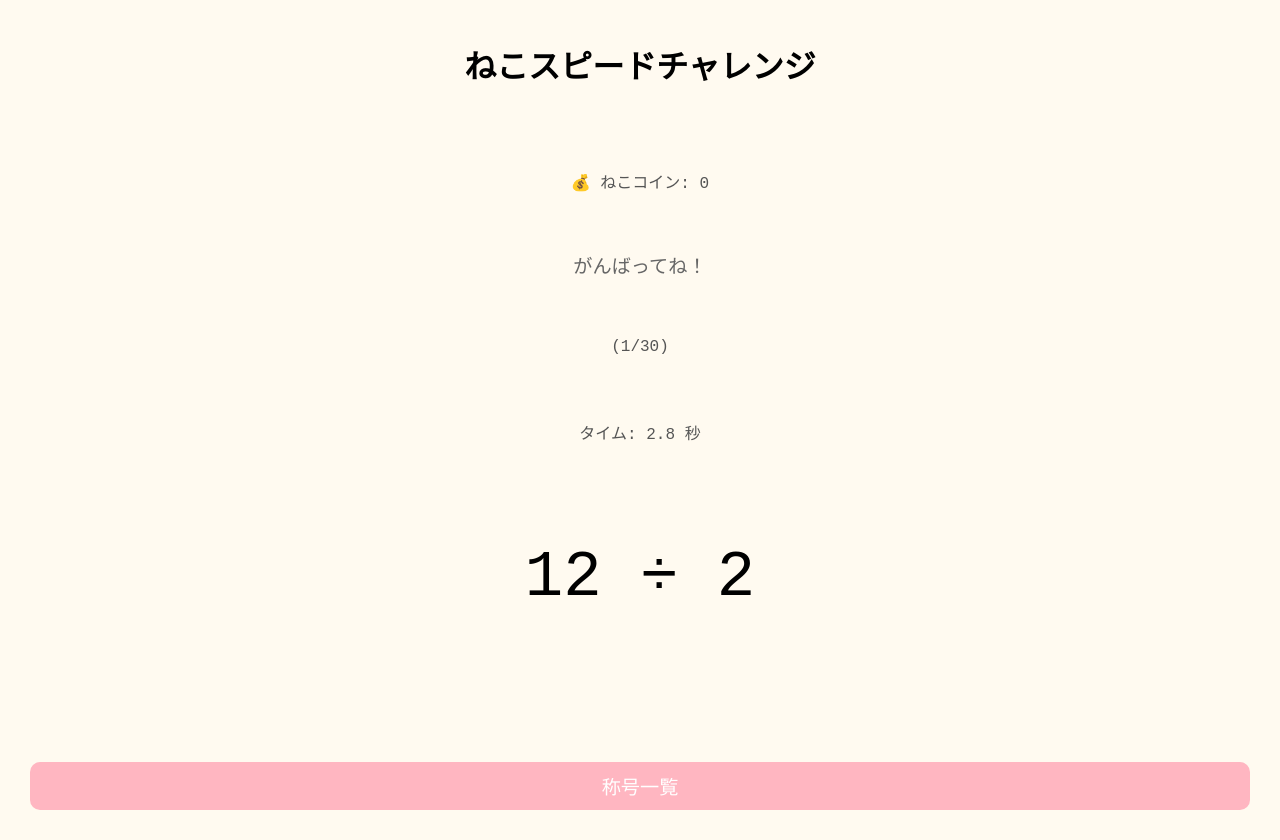
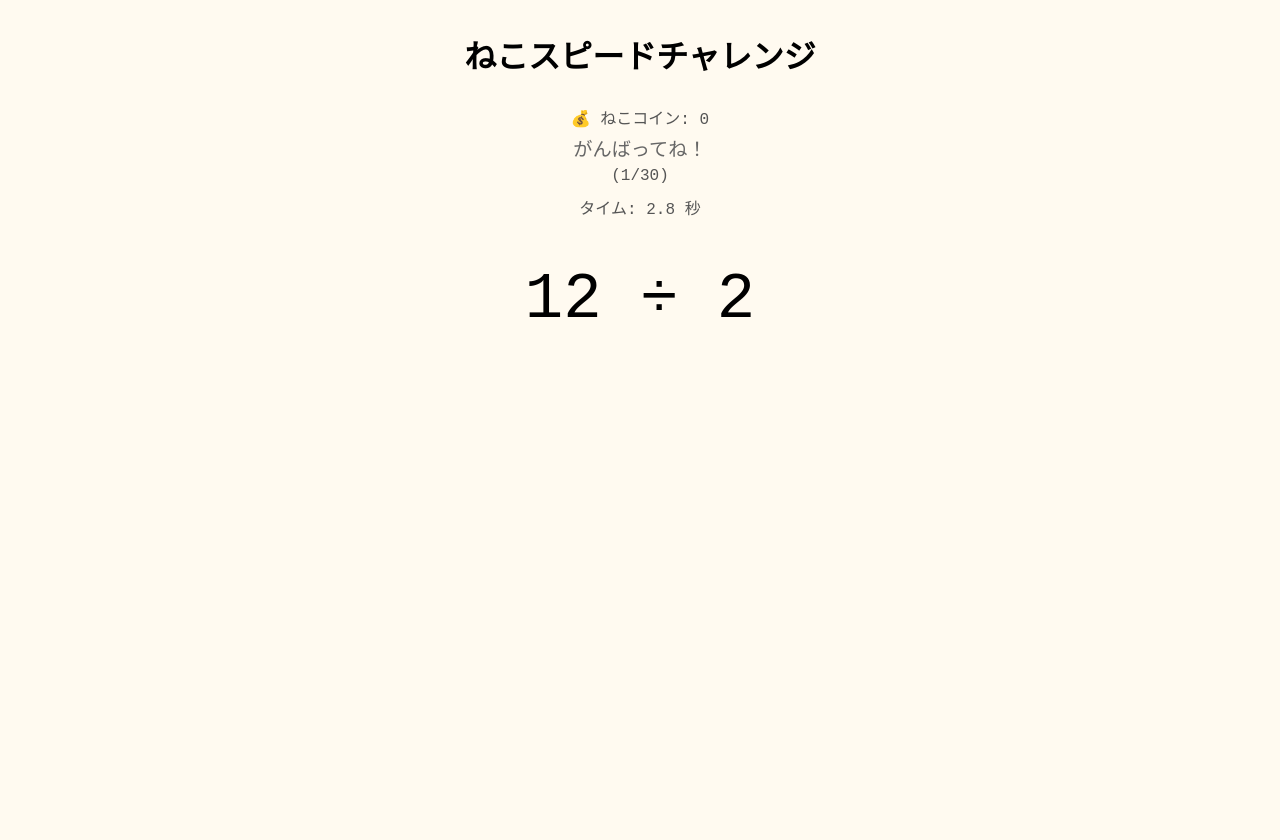
Before and after one commit to kochi815/neko-speed-challenge, a plain HTML site: page index.html in a window 1280 px wide. Both pictures are taken after a click on the button "スタート". Drawn offline with Linux system fonts and the light colour scheme.

Commit message:
Add files via upload

```diff
--- a/index.html
+++ b/index.html
@@ -10,7 +10,8 @@
       text-align: center;
       background-color: #fffaf0;
       margin: 0;
-      padding: 20px;
+      padding: 10px;
+      overflow: hidden;
     }
     h1 {
       font-size: 2em;
@@ -44,8 +45,10 @@
     #body {
       display: flex;
       flex-direction: column;
-      justify-content: space-between;
+      justify-content: flex-start;
+      align-items: center;
       min-height: 100vh;
+      overflow: hidden;
     }
     #rankList {
       display: none;
@@ -86,8 +89,8 @@
       <li>🐌 まったりねこ：10コイン（71秒以上）</li>
     </ul>
   </div>
+  <button id="startBtn">スタート</button>
   <button id="rankBtn">称号一覧</button>
-  <button id="startBtn">スタート</button>
   <button id="homeBtn" style="display: none;">ホームにもどる</button>
 
   <script>
@@ -114,6 +117,10 @@
     rankBtn.addEventListener("click", () => {
       rankList.style.display = rankList.style.display === "none" ? "block" : "none";
     });
+
+    function toggleRankButton(show) {
+      rankBtn.style.display = show ? "inline-block" : "none";
+    }
 
     function getCoins() {
       return parseInt(localStorage.getItem("coins") || "0");
@@ -196,6 +203,7 @@
     }
 
     function endGame() {
+      toggleRankButton(true);
       clearInterval(timerInterval);
       gameStarted = false;
       homeBtn.style.display = "inline-block";
@@ -214,6 +222,7 @@
     }
 
     startBtn.addEventListener("click", () => {
+      toggleRankButton(false);
       generateProblems();
       index = 0;
       gameStarted = true;
```
